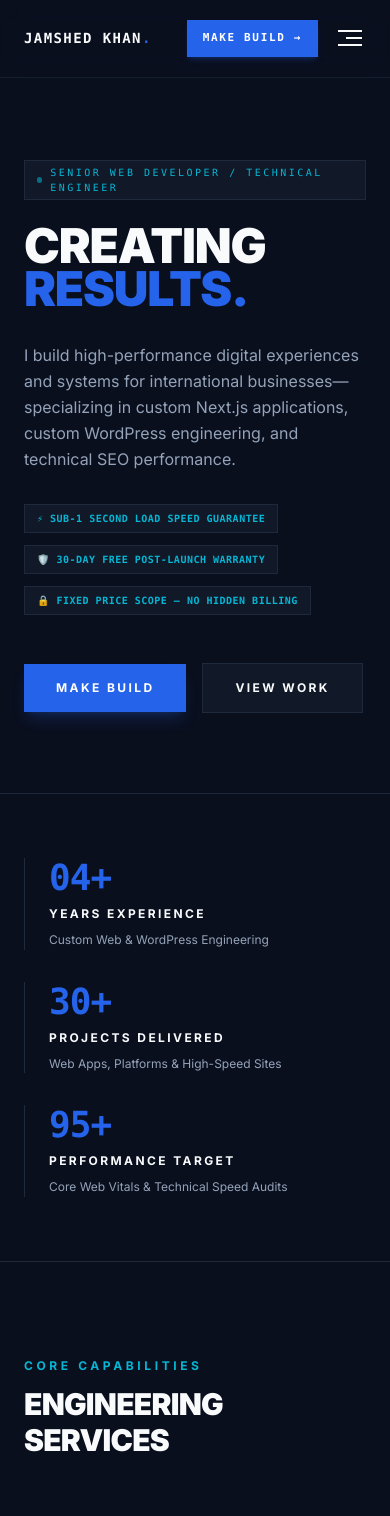
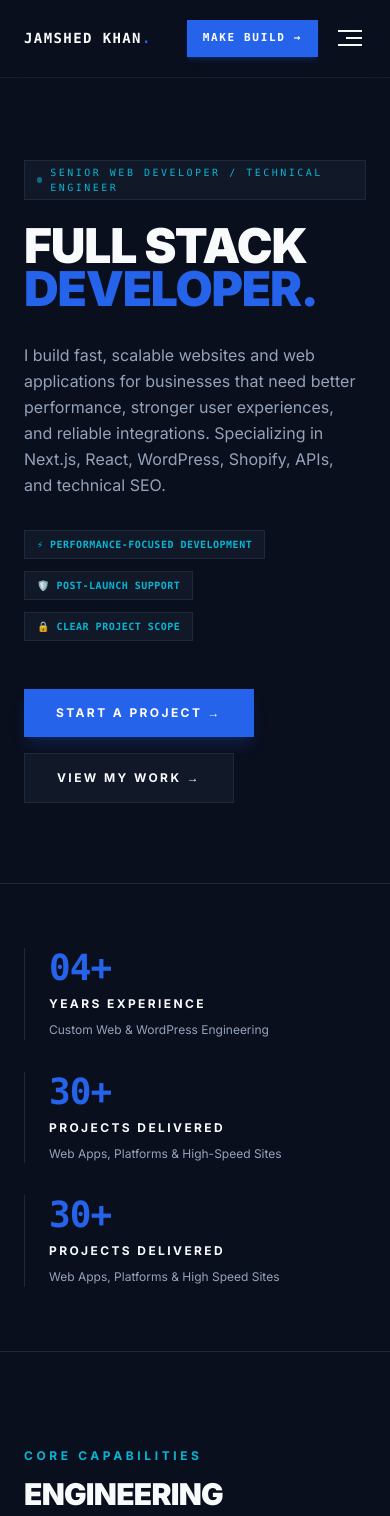
Before and after one commit to jamshed212/jamshedportfolio, a Next.js app: page / in a window 390 px wide. Shown: the top 1516 px of the page. Built offline with nearby package versions, Linux system fonts and the light colour scheme; a web font is replaced by a local one.

Commit message:
Fix mobile hero button overflow

```diff
--- a/app/page.tsx
+++ b/app/page.tsx
@@ -44,42 +44,42 @@ const STATS = [
     desc: "Web Apps, Platforms & High-Speed Sites",
   },
   {
-    number: "95+",
-    label: "PERFORMANCE TARGET",
-    desc: "Core Web Vitals & Technical Speed Audits",
+    number: "30+",
+    label: "PROJECTS DELIVERED",
+    desc: "Web Apps, Platforms & High Speed Sites",
   },
 ];
 
 const TRUST_BADGES = [
-  "⚡ SUB-1 SECOND LOAD SPEED GUARANTEE",
-  "🛡️ 30-DAY FREE POST-LAUNCH WARRANTY",
-  "🔒 FIXED PRICE SCOPE — NO HIDDEN BILLING",
+  "⚡ PERFORMANCE-FOCUSED DEVELOPMENT",
+  "🛡️ POST-LAUNCH SUPPORT",
+  "🔒 CLEAR PROJECT SCOPE",
 ];
 
 const SERVICES = [
   {
     code: "01",
     title: "CUSTOM WEB APPLICATIONS",
-    desc: "Architecting high-speed Next.js and React applications with dynamic API integrations, server-side rendering, and scalable frontend state management.",
-    outcome: "Delivering sub-second load times and seamless user flows.",
+    desc: "Building fast, scalable web applications with Next.js and React, connected to the APIs, databases, and third-party services your business needs.",
+    outcome: "A faster, more reliable web application built around your business requirements.",
   },
   {
     code: "02",
     title: "WORDPRESS ENGINEERING",
-    desc: "Building lightweight custom themes, headless setups, and WooCommerce configurations without heavy plugin dependencies or code bloat.",
-    outcome: "Ensuring top-tier maintainability and rapid page performance.",
+    desc: "Building fast, maintainable WordPress and WooCommerce websites with custom themes, clean integrations, and carefully selected plugins.",
+    outcome: "A faster WordPress site that is easier to manage, maintain, and grow.",
   },
   {
     code: "03",
     title: "PERFORMANCE & TECHNICAL SEO",
-    desc: "Resolving Core Web Vitals bottlenecks, indexation issues, 301 redirect chains, and DOM inflation to maximize technical search compliance.",
-    outcome: "Driving higher search rankings and fast mobile load speeds.",
+    desc: "Improving website speed, Core Web Vitals, crawlability, indexation, redirects, and technical SEO issues that can affect search visibility and user experience.",
+    outcome: "A technically healthier website built for better performance, crawlability, and search visibility.",
   },
   {
     code: "04",
     title: "UI/UX & MOTION ENGINEERING",
-    desc: "Implementing fluid Framer Motion and GSAP micro-interactions, responsive sliders, and dynamic interfaces engineered for all device profiles.",
-    outcome: "Creating high-engagement visual touchpoints without performance penalty.",
+    desc: "Creating responsive, polished interfaces with thoughtful animations, interactions, and layouts that work smoothly across desktop, tablet, and mobile.",
+    outcome: "A modern user experience that looks premium without sacrificing usability or performance.",
   },
 ];
 
@@ -106,66 +106,69 @@ const FEATURED_PROJECTS = [
 
 const COMPARISON_ROWS = [
   {
-    feature: "Page Load Velocity",
-    builder: "3.5s – 6.0s (High Mobile Drop-off)",
-    custom: "⚡ < 0.8s (Edge Cached Performance)",
+    feature: "Page Load Performance",
+    builder: "Often affected by heavy themes, plugins & scripts",
+    custom: "Performance-focused architecture & optimized assets",
   },
   {
-    feature: "Google Lighthouse Target",
-    builder: "30–50 / 100 Mobile Score",
-    custom: "🟢 95–100 / 100 Score Guaranteed",
+    feature: "Lighthouse Performance",
+    builder: "Limited by theme, plugins & page-builder overhead",
+    custom: "Built with performance targets for each project",
   },
   {
     feature: "Code Maintainability",
-    builder: "Heavy Plugin Bloat & Vulnerabilities",
-    custom: "🔒 Enterprise-Grade Clean Code",
+    builder: "More dependencies & third-party plugin overhead",
+    custom: "Cleaner, project-specific code & integrations",
   },
   {
     feature: "Business Scalability",
-    builder: "Locked into Template Limits",
-    custom: "⚡ 100% Custom API & UI Control",
+    builder: "Can become restrictive as requirements grow",
+    custom: "Flexible architecture with custom APIs & UI",
   },
 ];
 
 const PROCESS_STEPS = [
   {
     step: "01",
-    title: "INTERACTIVE DISCOVERY",
-    desc: "Configure your project scope and technical parameters in 3 minutes.",
+    title: "DISCOVERY & SCOPE",
+    desc: "We clarify your goals, requirements, technical needs, and project scope before development begins.",
   },
   {
     step: "02",
     title: "PROPOSAL & ARCHITECTURE",
-    desc: "Receive a detailed technical roadmap, fixed quote, and sprint schedule within 24 hours.",
+    desc: "You receive a clear project proposal covering the recommended approach, scope, timeline, and investment.",
   },
   {
     step: "03",
-    title: "AGILE DEVELOPMENT",
-    desc: "Track real-time progress on a private live staging URL with weekly milestone demos.",
+    title: "DEVELOPMENT & REVIEW",
+    desc: "I build the project in stages, sharing progress for review and keeping the implementation aligned with the agreed scope.",
   },
   {
     step: "04",
     title: "LAUNCH & SUPPORT",
-    desc: "Production deployment, Core Web Vitals audit, Loom walkthrough, and 30-day warranty.",
+    desc: "After testing and final review, I handle deployment and provide post-launch support based on the agreed project terms.",
   },
 ];
 
 const SKILL_COLUMNS = [
   {
-    title: "FRONTEND ARCHITECTURE",
-    skills: ["React / Next.js", "JavaScript (ES6+)", "Tailwind CSS", "TypeScript", "Dynamic State"],
+    title: "FRONTEND DEVELOPMENT",
+    skills: ["React / Next.js", "JavaScript (ES6+)", "TypeScript", "Tailwind CSS", "Responsive UI"],
   },
+
   {
-    title: "CMS ENGINEERING",
-    skills: ["Custom WordPress Themes", "WooCommerce API", "Elementor Pro", "Headless CMS", "Schema Markup"],
+    title: "CMS & E-COMMERCE",
+    skills: ["WordPress", "WooCommerce", "Elementor", "Shopify", "Custom Integrations"],
   },
+
+  {
+    title: "APIs & BACKEND",
+    skills: ["REST APIs", "Third-Party Integrations", "API Data Sync", "Server-Side Logic", "Database Integration"],
+  },
+
   {
     title: "PERFORMANCE & SEO",
-    skills: ["Core Web Vitals", "PageSpeed 95+ Target", "Ahrefs Technical Audits", "301 Redirect Rules", "Asset Minification"],
-  },
-  {
-    title: "WORKFLOW & DEPLOYMENT",
-    skills: ["Git & GitHub", "Vercel Deployment", "REST / GraphQL APIs", "n8n Automations", "Mobile Optimization"],
+    skills: ["Core Web Vitals", "Technical SEO", "PageSpeed Optimization", "Schema Markup", "Mobile Optimization"],
   },
 ];
 
@@ -182,12 +185,14 @@ export default function HomePage() {
           </div>
 
           <h1 className="text-5xl sm:text-7xl md:text-8xl lg:text-9xl font-black tracking-tight uppercase leading-[0.9] text-foreground">
-            CREATING<br />
-            <span className="text-primary">RESULTS.</span>
+            FULL STACK<br />
+            <span className="text-primary">DEVELOPER.</span>
           </h1>
 
           <p className="text-muted text-base md:text-xl font-normal max-w-3xl leading-relaxed pt-2">
-            I build high-performance digital experiences and systems for international businesses—specializing in custom Next.js applications, custom WordPress engineering, and technical SEO performance.
+            I build fast, scalable websites and web applications for businesses that need
+            better performance, stronger user experiences, and reliable integrations.
+            Specializing in Next.js, React, WordPress, Shopify, APIs, and technical SEO.
           </p>
 
           {/* Objection-Buster Trust Badges */}
@@ -207,13 +212,13 @@ export default function HomePage() {
               href="/build"
               className="bg-primary hover:bg-primary-hover text-white font-bold text-xs md:text-sm px-8 py-4 tracking-[0.2em] uppercase transition-all duration-200 shadow-lg shadow-primary/20"
             >
-              MAKE BUILD
+              START A PROJECT →
             </Link>
             <Link
               href="/work"
               className="border border-border hover:border-foreground text-foreground font-bold text-xs md:text-sm px-8 py-4 tracking-[0.2em] uppercase transition-colors duration-200 bg-surface"
             >
-              VIEW WORK
+              VIEW MY WORK →
             </Link>
           </div>
         </div>
@@ -315,9 +320,13 @@ export default function HomePage() {
                 </div>
               </div>
 
-              <div className="lg:col-span-4 flex lg:justify-end">
+              <div className="lg:col-span-4 flex flex-col lg:items-end lg:justify-center gap-3">
+                <span className="text-[10px] font-mono tracking-widest text-muted uppercase">
+                  PROJECT DETAILS
+                </span>
+
                 <Link
-                  href="/work"
+                  href={`/work/${proj.slug}`}
                   className="bg-primary hover:bg-primary-hover text-white text-xs font-bold px-8 py-4 tracking-[0.2em] uppercase transition-colors inline-block whitespace-nowrap"
                 >
                   VIEW CASE STUDY →
@@ -426,17 +435,17 @@ export default function HomePage() {
               TRACK RECORD
             </span>
             <h3 className="text-2xl md:text-4xl font-black uppercase text-foreground tracking-tight">
-              4+ YEARS OF PRODUCTION ENGINEERING
+              FULL STACK DEVELOPMENT EXPERIENCE
             </h3>
             <p className="text-muted text-sm leading-relaxed">
-              Delivering full-stack web solutions, custom plugin architectures, and technical SEO optimizations for digital products and corporate platforms.
+              Building and improving web applications, business websites, e-commerce platforms, API integrations, and technical SEO systems across modern web technologies.
             </p>
           </div>
           <Link
             href="/about"
             className="border border-border hover:border-foreground text-foreground font-bold text-xs px-8 py-4 tracking-[0.2em] uppercase transition-colors whitespace-nowrap"
           >
-            READ FULL BIOGRAPHY →
+            VIEW MY EXPERIENCE →
           </Link>
         </div>
       </section>
@@ -474,20 +483,20 @@ export default function HomePage() {
       <section className="w-full px-6 md:px-12 lg:px-16 py-20">
         <div className="bg-primary/10 border border-primary/40 rounded-sm p-10 md:p-20 text-center space-y-6">
           <span className="text-accent text-xs tracking-[0.3em] uppercase font-bold block font-mono">
-            STRUCTURED PROJECT SCOPING
+            LET'S WORK TOGETHER
           </span>
           <h2 className="text-4xl md:text-7xl font-black uppercase tracking-tight text-white">
-            GOT A PROJECT?
+            HAVE A PROJECT IN MIND?
           </h2>
           <p className="text-slate-300 text-sm md:text-base max-w-2xl mx-auto leading-relaxed">
-            Translate your technical requirements into an actionable scope. Configure your project parameters step-by-step to receive a direct engineering evaluation.
+            Tell me what you’re building, what you need help with, and where you want to take it. I’ll review your requirements and we can discuss the right approach for your project.
           </p>
           <div className="pt-4 flex flex-wrap justify-center items-center gap-4">
             <Link
               href="/build"
               className="bg-primary hover:bg-primary-hover text-white font-bold text-xs md:text-sm px-8 py-4 tracking-[0.2em] uppercase transition-all duration-200 shadow-xl shadow-primary/30"
             >
-              MAKE BUILD →
+              START A PROJECT →
             </Link>
             <Link
               href="/process"
@@ -502,9 +511,12 @@ export default function HomePage() {
       {/* 11. DIRECT CONTACT FOOTNOTE */}
       <section className="w-full px-6 md:px-12 lg:px-16 pb-16 text-center border-t border-border/40 pt-12">
         <p className="text-muted text-xs uppercase tracking-widest">
-          Prefer direct communication?{" "}
-          <Link href="/contact" className="text-accent underline font-bold hover:text-white transition-colors">
-            Contact Directly
+          Prefer to talk first?{" "}
+          <Link
+            href="/contact"
+            className="text-accent underline font-bold hover:text-white transition-colors"
+          >
+            Get in Touch →
           </Link>
         </p>
       </section>
--- a/components/Hero.tsx
+++ b/components/Hero.tsx
@@ -4,7 +4,7 @@ import Link from "next/link";
 import { useEffect, useRef } from "react";
 
 export default function Hero() {
-  const words = ["DIGITAL", "IMPACT.", "RESULTS."];
+  const words = ["WEBSITES.", "WEB APPS.", "SOLUTIONS."];
   const wordRef = useRef<HTMLSpanElement>(null);
   const indexRef = useRef(0);
 
@@ -36,7 +36,7 @@ export default function Hero() {
       </div>
 
       {/* Content */}
-      <div className="relative z-10 w-full px-6 md:px-12 pt-32 pb-24">
+      <div className="relative z-10 w-full min-w-0 px-4 sm:px-6 md:px-12 pt-32 pb-24">
 
         {/* Status Badge */}
         <div className="flex items-center gap-2 mb-10">
@@ -49,7 +49,7 @@ export default function Hero() {
         {/* Heading */}
         <div className="mb-8">
           <h1 className="text-[clamp(3.5rem,11vw,10rem)] font-black leading-[0.9] tracking-tighter uppercase">
-            <span className="text-foreground block">CREATING</span>
+            <span className="text-foreground block">BUILDING</span>
             <span
               ref={wordRef}
               className="block"
@@ -69,22 +69,23 @@ export default function Hero() {
 
         {/* Subheading */}
         <p className="text-muted text-base md:text-lg max-w-lg mb-10 leading-relaxed">
-          Senior Web Developer crafting high-performance websites for{" "}
-          <span className="text-foreground font-medium">UK & Middle East</span>{" "}
-          clients. React, Next.js, WordPress & SEO.
+          Full Stack Developer building fast, scalable websites and web applications
+          for businesses across the{" "}
+          <span className="text-foreground font-medium">US, UK & Pakistan.</span>{" "}
+          Specializing in React, Next.js, WordPress, Shopify, API integrations, and AI automation.
         </p>
 
         {/* CTA Buttons */}
-        <div className="flex flex-wrap items-center gap-4 mb-20">
+        <div className="flex flex-col sm:flex-row items-stretch sm:items-center gap-3 sm:gap-4 mb-20">
           <Link
-            href="/contact"
-            className="bg-primary hover:bg-primary-hover text-white text-xs px-7 py-3.5 tracking-widest uppercase transition-colors duration-200 font-medium"
+            href="/build"
+            className="w-full sm:w-auto text-center bg-primary hover:bg-primary-hover text-white text-xs px-5 sm:px-7 py-3.5 tracking-widest uppercase transition-colors duration-200 font-medium"
           >
-            Build Brief
+            START A PROJECT →
           </Link>
           <Link
             href="/work"
-            className="border border-border-light hover:border-primary text-muted hover:text-foreground text-xs px-7 py-3.5 tracking-widest uppercase transition-all duration-200"
+            className="w-full sm:w-auto text-center border border-border-light hover:border-primary text-muted hover:text-foreground text-xs px-5 sm:px-7 py-3.5 tracking-widest uppercase transition-all duration-200"
           >
             View Work
           </Link>
@@ -93,9 +94,9 @@ export default function Hero() {
         {/* Stats */}
         <div className="flex flex-wrap gap-12 md:gap-16">
           {[
-            { number: "6+", label: "Years Experience" },
-            { number: "30+", label: "Projects Delivered" },
-            { number: "3", label: "Markets Served" },
+            { number: "US · UK · PK", label: "CLIENT MARKETS" },
+            { number: "WEB", label: "DEVELOPMENT & E-COMMERCE" },
+            { number: "API", label: "INTEGRATIONS & AUTOMATION" },
           ].map((stat) => (
             <div key={stat.label} className="flex flex-col gap-1">
               <span className="text-4xl md:text-5xl font-black text-foreground leading-none">
@@ -118,9 +119,7 @@ export default function Hero() {
           <span className="text-muted/50 text-[10px] tracking-widest uppercase">
             STATUS: <span className="text-accent">ACTIVE</span>
           </span>
-          <span className="text-muted/50 text-[10px] tracking-widest uppercase hidden md:block">
-            EST. 2018
-          </span>
+
         </div>
       </div>
 
```
Also changed, not shown: components/BriefBuilder.tsx (+52 -36 lines), app/build/page.tsx.
